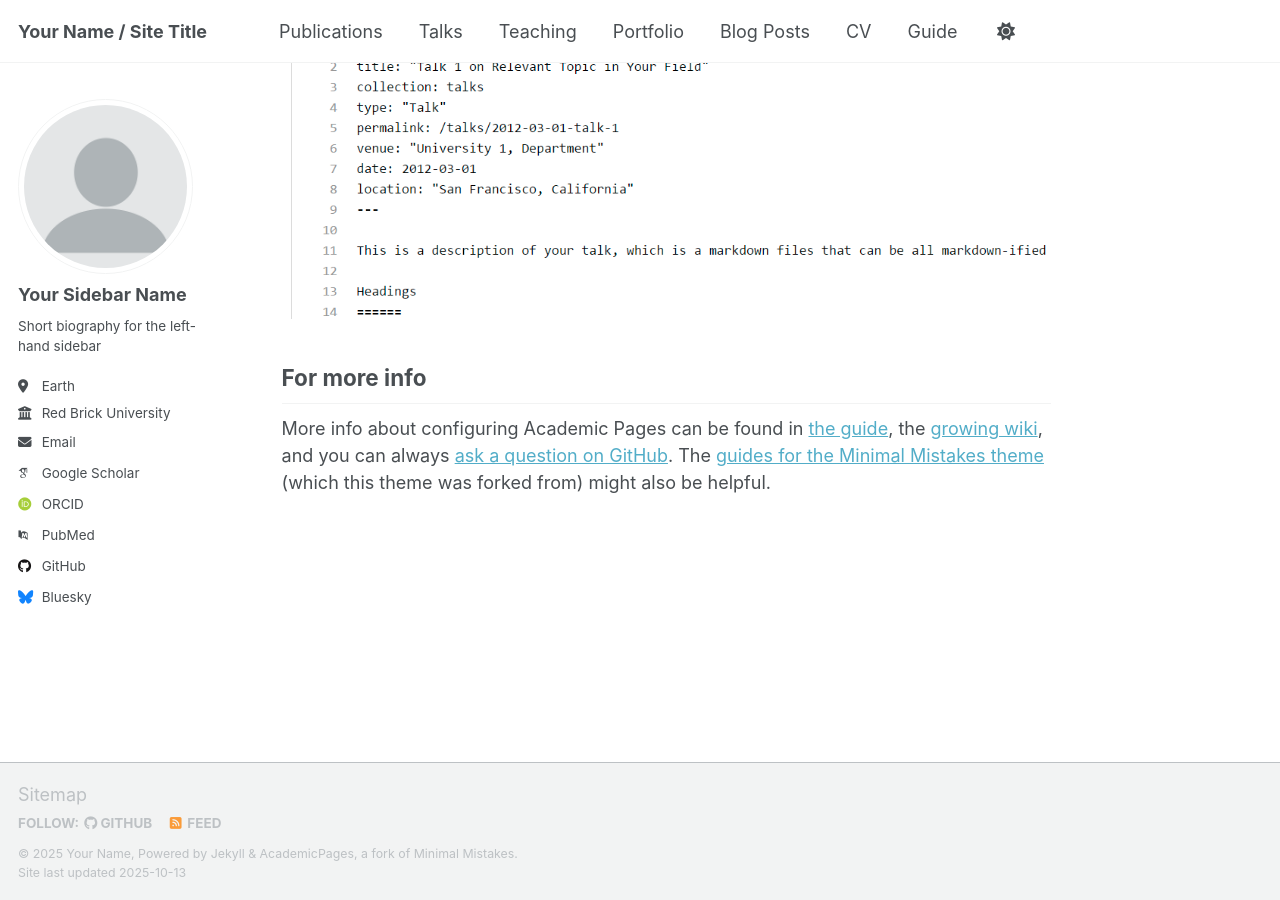
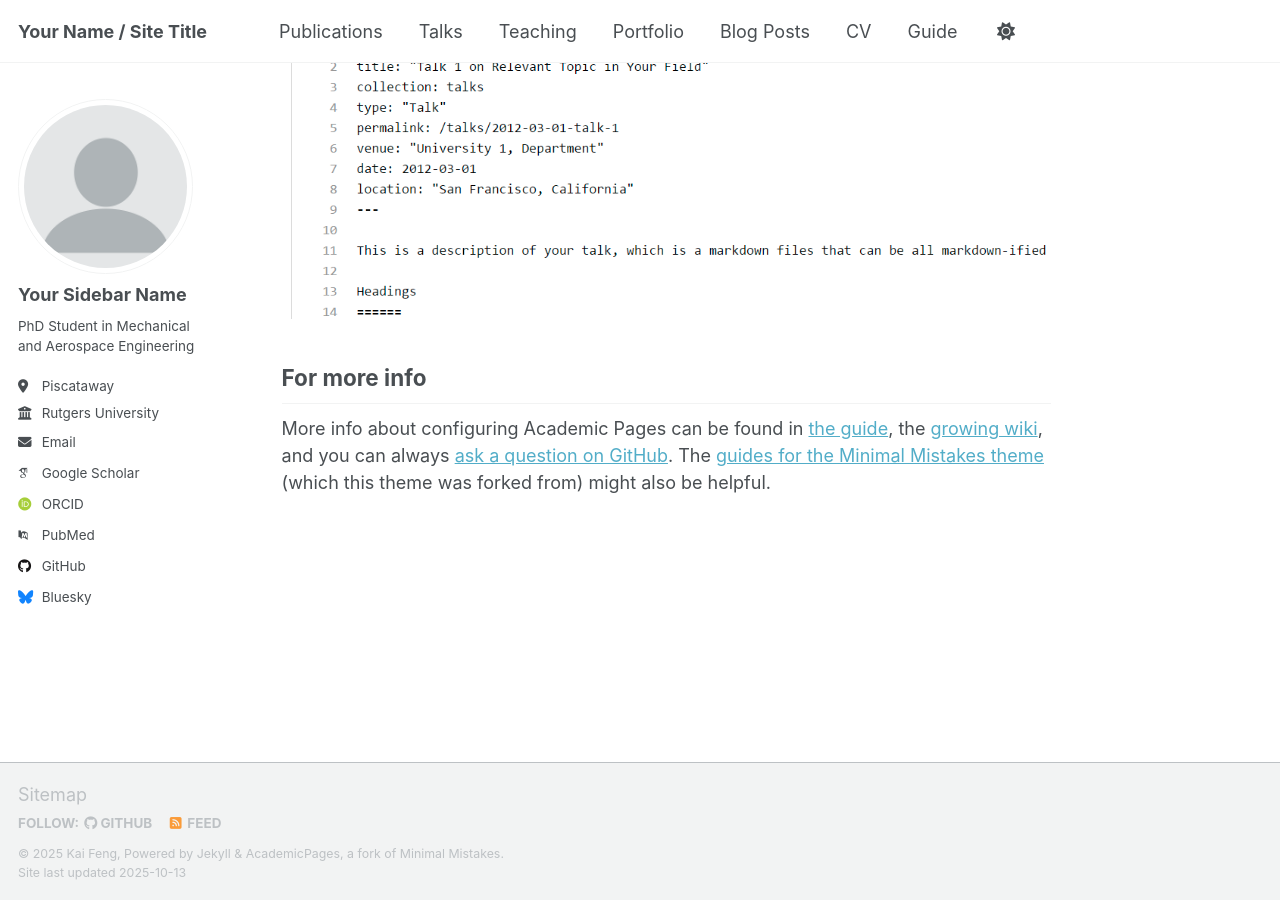
Before and after one commit to kf600/kf600.github.io, a Jekyll site: the page built from _pages/about.md, in a window 1280 px wide and 900 px high, scrolled down 2880 px. Built offline with Jekyll 4.4.1, drawn with Linux system fonts in a browser that asks for light colours; some web fonts are replaced; a script that is not in the unit is left out.

Commit message:
Update _config.yml

```diff
--- a/_config.yml
+++ b/_config.yml
@@ -11,7 +11,7 @@ locale                   : "en-US"
 site_theme               : "default" # Currently available options are "default", "air"
 title                    : "Your Name / Site Title"
 title_separator          : "-"
-name                     : &name "Your Name"
+name                     : &name "Kai Feng"
 description              : &description "Your Name's academic portfolio"   # Update this with a general description of your site, this is the default if not overridden by a page
 url                      : https://academicpages.github.io # The base hostname & protocol for your site e.g. "https://[your GitHub username].github.io",
                                                            # or if you already have some other page hosted on Github then use "https://[your GitHub username].github.io/[Your Repo Name]"
@@ -25,10 +25,10 @@ author:
   # Biographic information
   avatar           : "profile.png"
   name             : "Your Sidebar Name"
-  pronouns         : # example: "she/her"
-  bio              : "Short biography for the left-hand sidebar"
-  location         : "Earth"
-  employer         : "Red Brick University"
+  pronouns         : # example: "he/his"
+  bio              : "PhD Student in Mechanical and Aerospace Engineering"
+  location         : "Piscataway"
+  employer         : "Rutgers University"
   uri              : # URL
   email            : "none@example.org"
 
```
